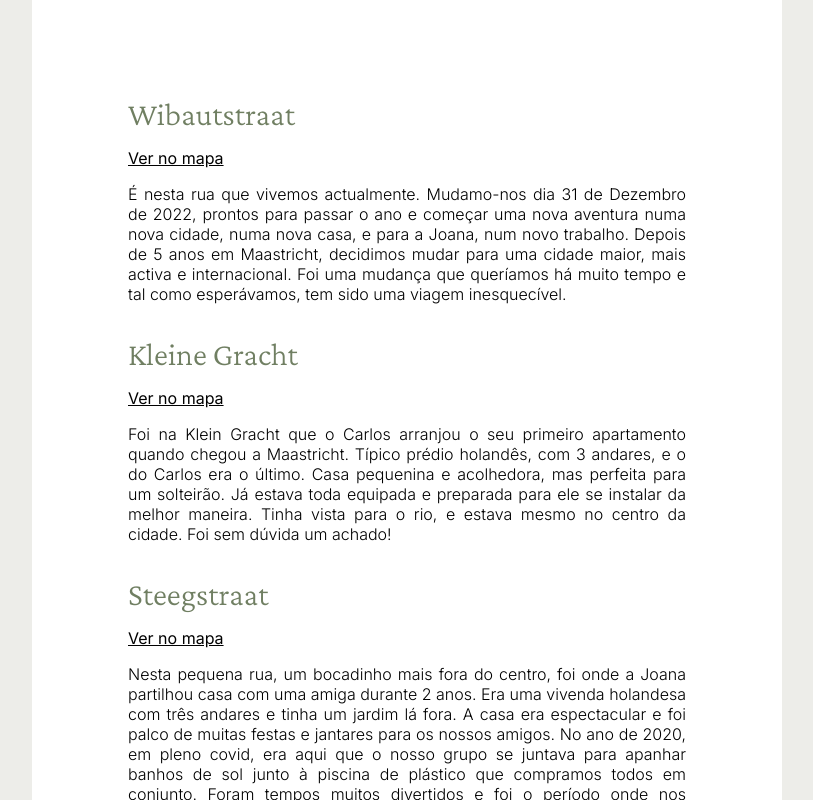
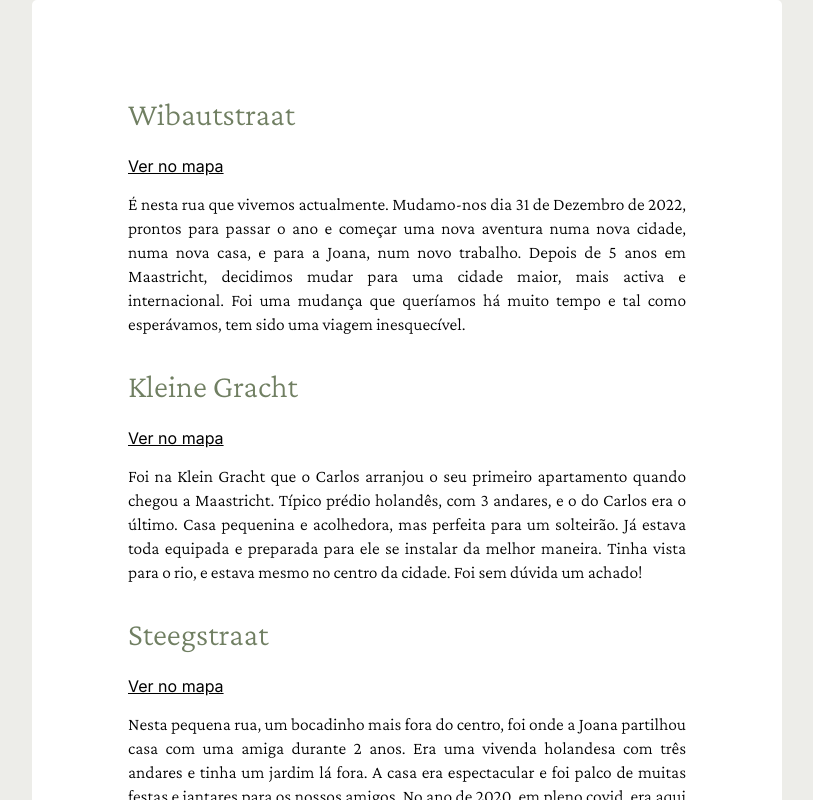
Before and after one commit to caploura/streetinfo, a Next.js app: page / in a window 1280 px wide. Shown: the top 800 px of the page, without its empty margins (233-1046 px from the left). Built offline with nearby package versions, Linux system fonts and the light colour scheme.

Commit message:
new version

```diff
--- a/src/app/globals.css
+++ b/src/app/globals.css
@@ -1,8 +1,8 @@
 @import url('https://fonts.googleapis.com/css2?family=Crimson+Pro:wght@200;300;400;500;600;700;800&display=swap');
 
 :root {
-  --max-width: 1100px;
-  --border-radius: 12px;
+  --max-width: 750px;
+  --border-radius: 5px;
 }
 
 * {
@@ -23,11 +23,16 @@ body {
 }
 
 h1, h2, h3, h4, h5, h6  {
-  padding-bottom: 1rem;
+  padding-bottom: 1.5rem;
   color: #707F62;
+}
+
+h1, h2, h3, h4, h5, h6, p  {
+  font-weight: 350;
   font-family: 'Crimson Pro';
 }
 
-h1, h2, h3, h4, h5, h6, p  {
-    font-weight: 350;
+p {
+  line-height: 1.5rem;
+  font-size: 1.1rem;
 }
--- a/src/app/page.module.css
+++ b/src/app/page.module.css
@@ -1,7 +1,8 @@
 .main {
   margin: auto;
-  max-width: 750px;
+  max-width: var(--max-width);
   background-color: white;
+  border-radius: var(--border-radius);
 }
 
 .streetDiv {
@@ -10,6 +11,10 @@
 
 .streetDiv:first-child {
   padding-top: 6rem;
+}
+
+.streetDiv:last-child {
+  padding-bottom: 6rem;
 }
 
 .mapsLink {
@@ -22,7 +27,7 @@
 }
 
 /* Mobile */
-@media (max-width: 750px) {
+@media (max-width: var(--max-width)) {
 
   .streetDiv {
     padding: 0 2rem 2rem 2rem;
```
